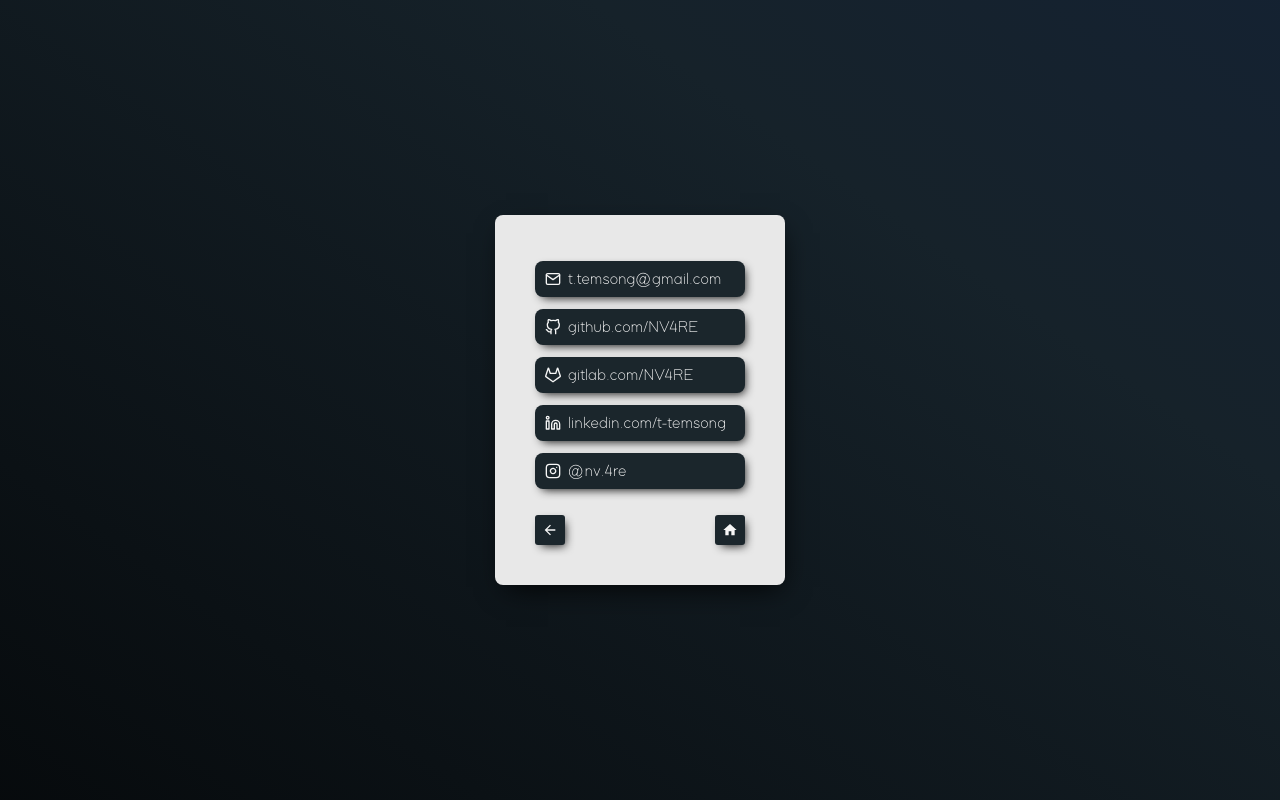
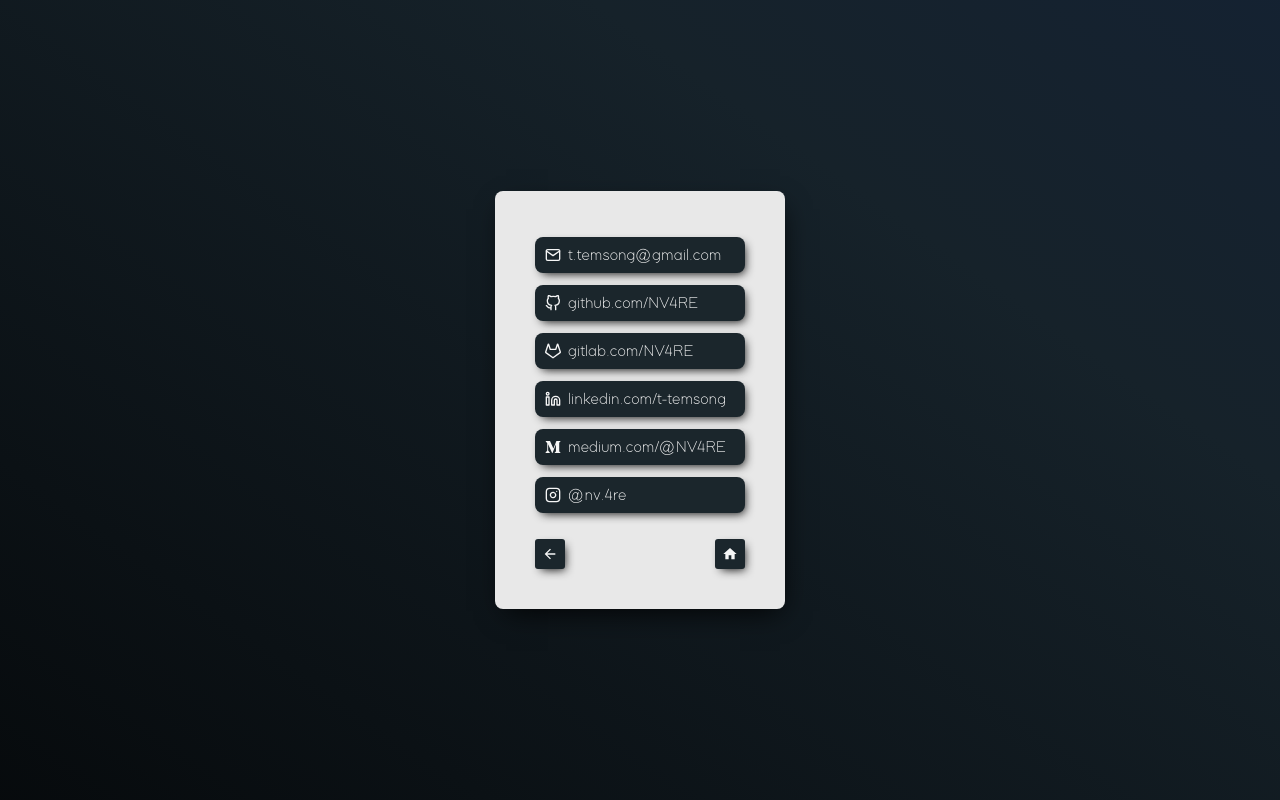
Before and after one commit to NV4RE/portfolio, a React (Create React App) app: page /contact in a window 1280 px wide. Built offline with nearby package versions, Linux system fonts and the light colour scheme.

Commit message:
Add medium link

```diff
--- a/src/containers/Contact/index.tsx
+++ b/src/containers/Contact/index.tsx
@@ -1,4 +1,5 @@
 import React from "react";
+import { FaMediumM } from "react-icons/fa";
 import {
   FiGithub,
   FiGitlab,
@@ -37,7 +38,12 @@
           label="linkedin.com/t-temsong"
         />
         <Icon
-          link="https://www.instagram.com/nv.4re/"
+          link="https://medium.com/@NV4RE"
+          icon={<FaMediumM />}
+          label="medium.com/@NV4RE"
+        />
+        <Icon
+          link="https://www.instagram.com/nv.4re"
           icon={<FiInstagram />}
           label="@nv.4re"
         />
```
